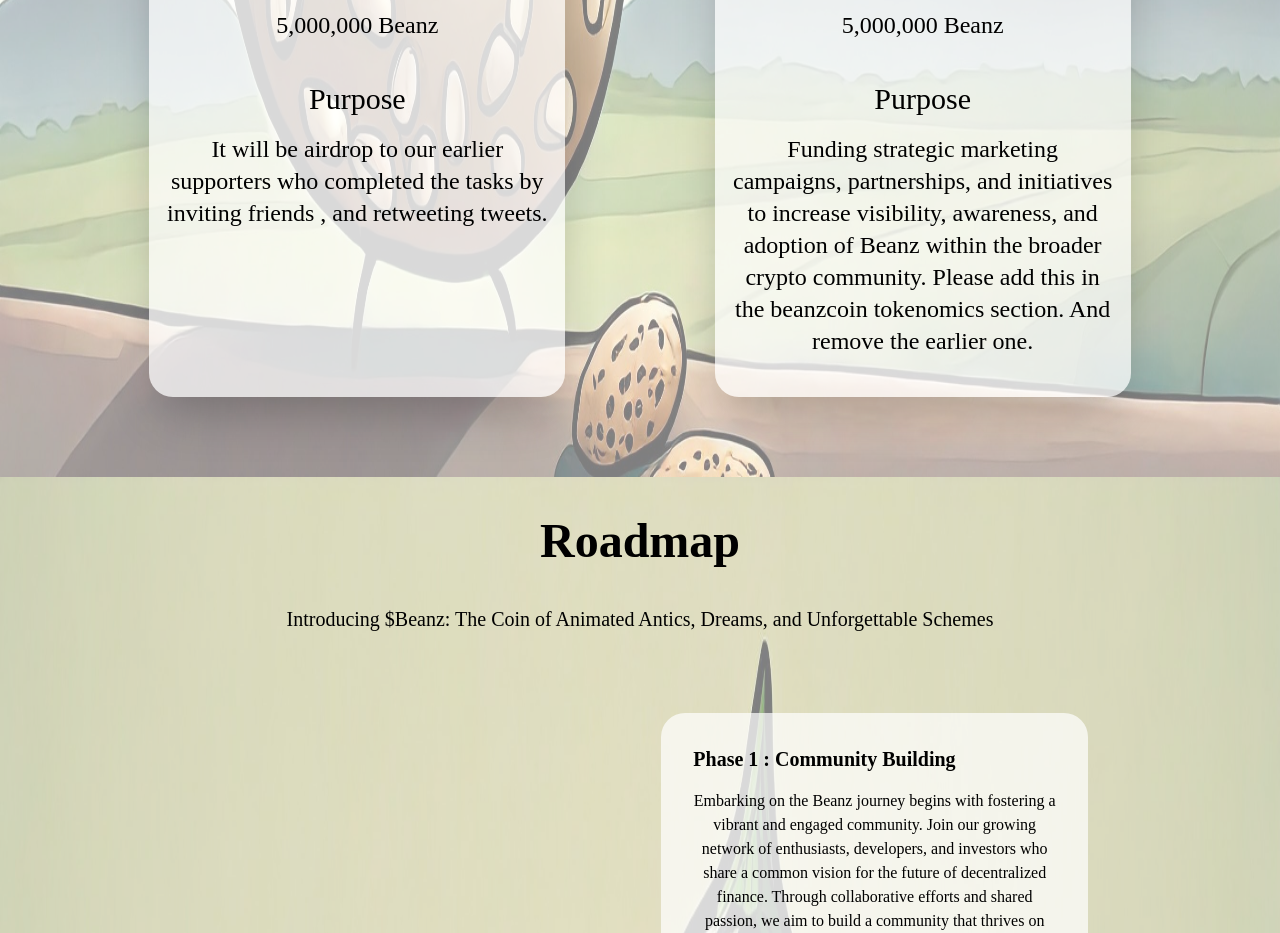
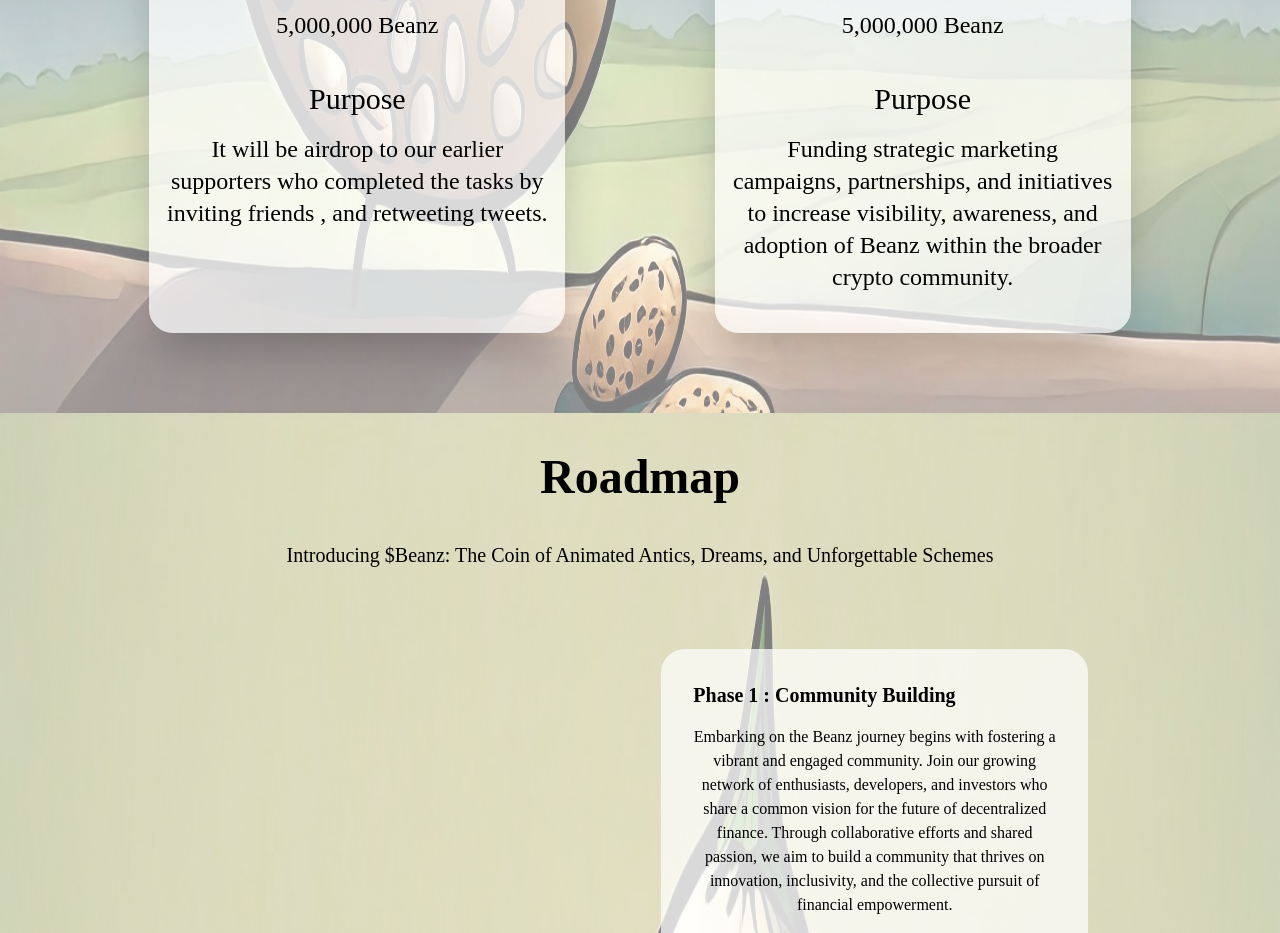
Before and after one commit to quagmireETH/beans, a Next.js app: page / in a window 1280 px wide. Shown: the part 5260-6193 px from the top of the page. Built offline with nearby package versions, Linux system fonts and the light colour scheme; a web font is replaced by a local one.

Commit message:
official

```diff
--- a/pages/component/Tokenomic.tsx
+++ b/pages/component/Tokenomic.tsx
@@ -136,8 +136,7 @@ export default function Tokenomic() {
             <p className="text-2xl pb-10 w-96 max-[900px]:w-full max-[1000px]:text-xl">
               Funding strategic marketing campaigns, partnerships, and
               initiatives to increase visibility, awareness, and adoption of
-              Beanz within the broader crypto community. Please add this in the
-              beanzcoin tokenomics section. And remove the earlier one.
+              Beanz within the broader crypto community.
             </p>
           </motion.div>
         </div>
```
